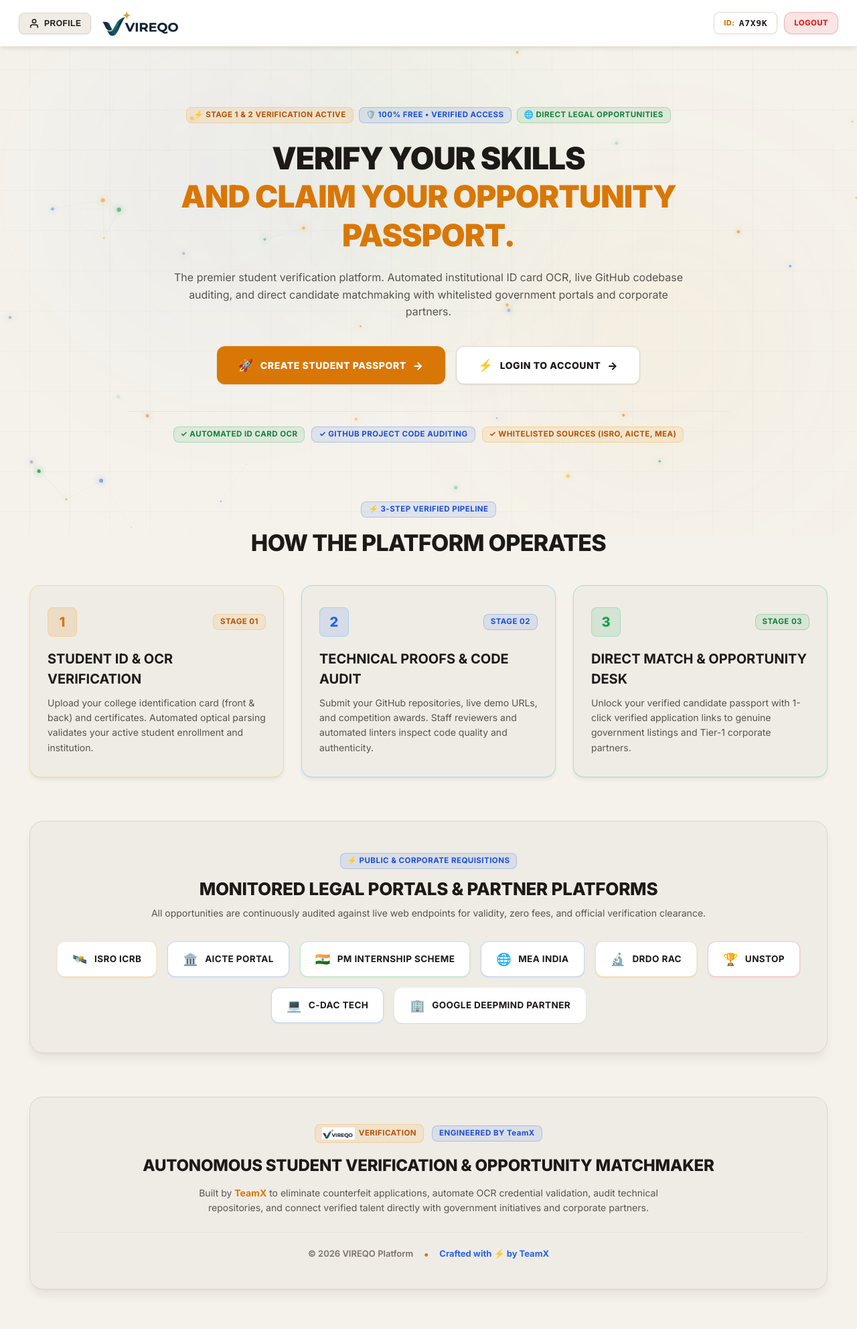
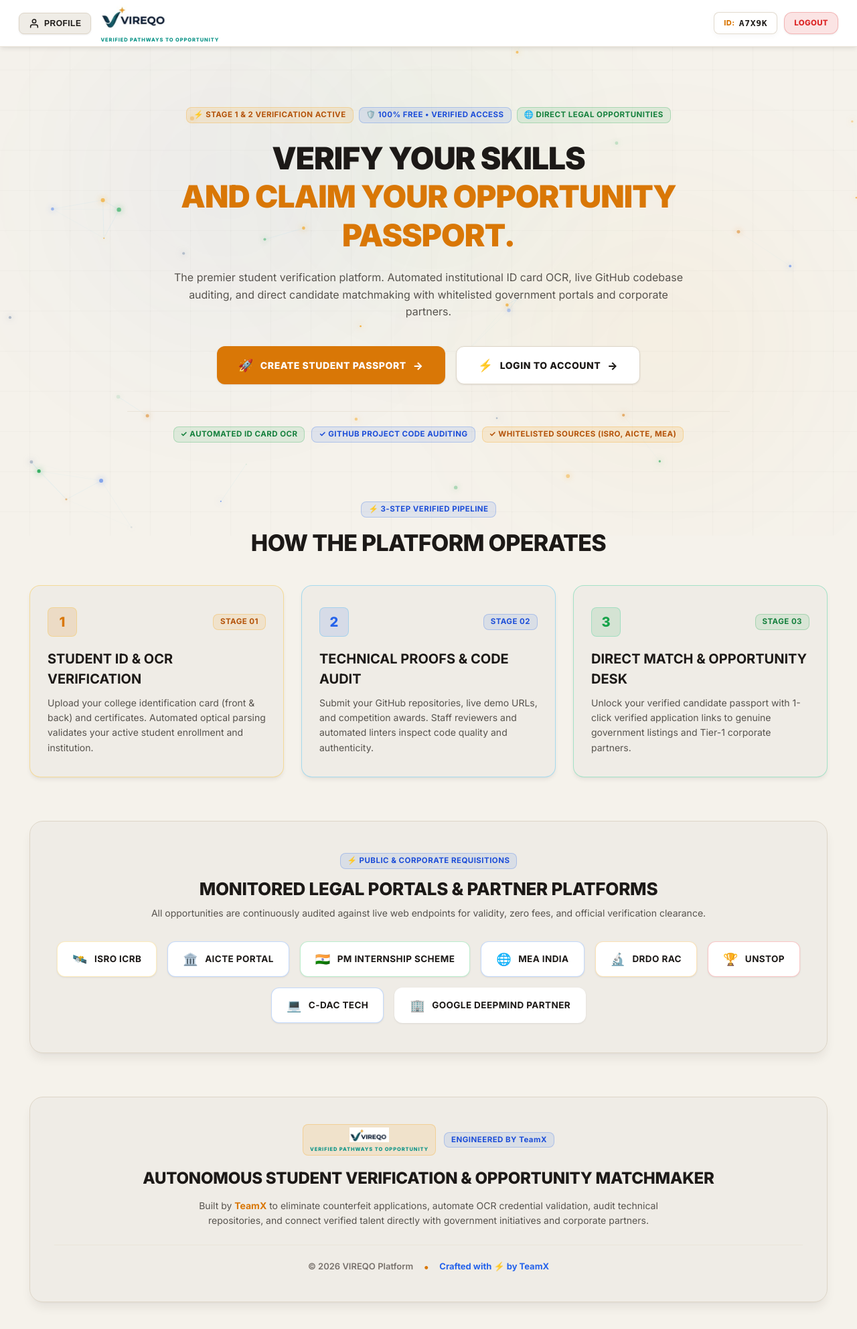
Before and after one commit to Rudra-Prasad-Rout/Skill-Matcher, a Flask app: page / in a window 1280 px wide. Shown: the top 1985 px of the page at 67% size. Before the commit the page ends 1927 px from the top, so only its background shows below. Run offline with Flask 3, Linux system fonts and the light colour scheme; a user stored in the database is signed in; data comes from the database, SQL or seed files in the repository.

Commit message:
feat(branding): add 'VERIFIED PATHWAYS TO OPPORTUNITY' slogan under VIREQO logo across all headers and portals

```diff
--- a/templates/admin_candidate.html
+++ b/templates/admin_candidate.html
@@ -373,8 +373,9 @@
   <!-- VIREQO Admin Navbar -->
   <header class="s30-navbar">
     <div class="s30-nav-container">
-      <a href="{{ url_for('admin_dashboard') }}" class="s30-brand" style="display: flex; align-items: center; text-decoration: none;">
-        <img src="{{ url_for('static', filename='images/vireqo_logo.png') }}" alt="VIREQO" style="height: 38px; width: auto; object-fit: contain;">
+      <a href="{{ url_for('admin_dashboard') }}" class="s30-brand" style="display: inline-flex; flex-direction: column; align-items: flex-start; text-decoration: none; line-height: 1;">
+        <img src="{{ url_for('static', filename='images/vireqo_logo.png') }}" alt="VIREQO" style="height: 32px; width: auto; object-fit: contain;">
+        <span style="font-size: 6.5px; font-weight: 800; color: #0d9488; letter-spacing: 0.12em; text-transform: uppercase; margin-top: 2px; font-family: 'Inter', sans-serif; white-space: nowrap;">VERIFIED PATHWAYS TO OPPORTUNITY</span>
       </a>
 
       <div class="dossier-nav-actions">
--- a/templates/admin_login.html
+++ b/templates/admin_login.html
@@ -37,7 +37,10 @@
 
       <!-- Top Shield Icon & Badge -->
       <div style="text-align: center; margin-bottom: 24px;">
-        <img src="{{ url_for('static', filename='images/vireqo_logo.png') }}" alt="VIREQO" style="height: 52px; width: auto; object-fit: contain; margin-bottom: 14px; display: inline-block;" onerror="this.onerror=null; this.src='/static/images/logo.png';">
+        <div style="display: inline-flex; flex-direction: column; align-items: center; margin-bottom: 14px;">
+          <img src="{{ url_for('static', filename='images/vireqo_logo.png') }}" alt="VIREQO" style="height: 48px; width: auto; object-fit: contain; display: block;" onerror="this.onerror=null; this.src='/static/images/logo.png';">
+          <span style="font-size: 8.5px; font-weight: 800; color: #0d9488; letter-spacing: 0.14em; text-transform: uppercase; margin-top: 4px; font-family: 'Inter', sans-serif; white-space: nowrap;">VERIFIED PATHWAYS TO OPPORTUNITY</span>
+        </div>
         <div style="margin-bottom: 10px;">
           <span class="neo-badge neo-badge-cyan">🛡️ VIREQO INTERNAL ADMINISTRATION</span>
         </div>
--- a/templates/base.html
+++ b/templates/base.html
@@ -547,8 +547,9 @@
         </button>
         {% endif %}
 
-        <a href="{{ url_for('landing_page') }}" class="s30-brand" style="display: inline-flex; align-items: center; text-decoration: none;">
-          <img src="{{ url_for('static', filename='images/vireqo_logo.png') }}" alt="VIREQO" style="height: 46px; max-height: 50px; width: auto; object-fit: contain; display: block;" onerror="this.onerror=null; this.src='/static/images/logo.png';">
+        <a href="{{ url_for('landing_page') }}" class="s30-brand" style="display: inline-flex; flex-direction: column; align-items: flex-start; text-decoration: none; line-height: 1;">
+          <img src="{{ url_for('static', filename='images/vireqo_logo.png') }}" alt="VIREQO" style="height: 38px; width: auto; object-fit: contain; display: block;" onerror="this.onerror=null; this.src='/static/images/logo.png';">
+          <span style="font-size: 7.5px; font-weight: 800; color: #0d9488; letter-spacing: 0.12em; text-transform: uppercase; margin-top: 2px; font-family: 'Inter', sans-serif; white-space: nowrap;">VERIFIED PATHWAYS TO OPPORTUNITY</span>
         </a>
       </div>
 
@@ -577,9 +578,9 @@
   <aside id="s30-nav-drawer" class="s30-nav-drawer" aria-hidden="true" role="dialog" aria-label="Profile and Navigation Menu">
     <!-- Drawer Header -->
     <div class="s30-drawer-header">
-      <div class="s30-drawer-brand" style="display: inline-flex; align-items: center; gap: 8px;">
-        <img src="{{ url_for('static', filename='images/vireqo_logo.png') }}" alt="VIREQO" style="height: 32px; width: auto; object-fit: contain; display: block;" onerror="this.onerror=null; this.src='/static/images/logo.png';">
-        <span style="font-size: 11.5px; font-weight: 800; color: var(--md-sys-color-primary); letter-spacing: 0.05em; text-transform: uppercase;">PROFILE &amp; MENU</span>
+      <div class="s30-drawer-brand" style="display: inline-flex; flex-direction: column; align-items: flex-start; line-height: 1;">
+        <img src="{{ url_for('static', filename='images/vireqo_logo.png') }}" alt="VIREQO" style="height: 26px; width: auto; object-fit: contain; display: block;" onerror="this.onerror=null; this.src='/static/images/logo.png';">
+        <span style="font-size: 6.5px; font-weight: 800; color: #0d9488; letter-spacing: 0.11em; text-transform: uppercase; margin-top: 2px; font-family: 'Inter', sans-serif; white-space: nowrap;">VERIFIED PATHWAYS TO OPPORTUNITY</span>
       </div>
       <button id="s30-drawer-close" class="s30-drawer-close-btn" aria-label="Close navigation menu" title="Close Menu (Esc)">
         <svg viewBox="0 0 24 24" fill="none" stroke="currentColor" stroke-width="2" stroke-linecap="round" stroke-linejoin="round" style="width: 18px; height: 18px;">
--- a/templates/landing.html
+++ b/templates/landing.html
@@ -415,9 +415,9 @@
   <!-- ================= ABOUT & FOOTER (TeamX) ================= -->
   <div style="margin-top: 65px; background: var(--md-sys-color-surface-container); border: 1px solid var(--md-sys-color-outline); border-radius: var(--md-shape-xl); padding: 40px 36px; box-shadow: var(--md-elevation-3); text-align: center;" id="about">
     <div style="display: flex; justify-content: center; align-items: center; gap: 12px; margin-bottom: 16px; flex-wrap: wrap;">
-      <span class="neo-badge neo-badge-yellow" style="font-size: 13px; padding: 4px 12px; display: inline-flex; align-items: center; gap: 6px;">
-        <img src="{{ url_for('static', filename='images/vireqo_logo.png') }}" alt="VIREQO" style="height: 18px; width: auto; object-fit: contain;">
-        <span>VERIFICATION</span>
+      <span class="neo-badge neo-badge-yellow" style="font-size: 13px; padding: 6px 14px; display: inline-flex; flex-direction: column; align-items: center; gap: 2px;">
+        <img src="{{ url_for('static', filename='images/vireqo_logo.png') }}" alt="VIREQO" style="height: 22px; width: auto; object-fit: contain;">
+        <span style="font-size: 7.5px; font-weight: 800; color: #0d9488; letter-spacing: 0.12em; text-transform: uppercase; white-space: nowrap;">VERIFIED PATHWAYS TO OPPORTUNITY</span>
       </span>
       <span class="neo-badge neo-badge-cyan" style="font-size: 13px; padding: 6px 14px;">ENGINEERED BY TeamX</span>
     </div>
--- a/templates/login.html
+++ b/templates/login.html
@@ -4,8 +4,9 @@
 
 {% block content %}
 <div class="s30-form-header" style="text-align: center;">
-  <div style="margin-bottom: 14px; display: flex; justify-content: center;">
-    <img src="{{ url_for('static', filename='images/vireqo_logo.png') }}" alt="VIREQO" style="height: 52px; width: auto; object-fit: contain;" onerror="this.onerror=null; this.src='/static/images/logo.png';">
+  <div style="margin-bottom: 14px; display: flex; flex-direction: column; align-items: center;">
+    <img src="{{ url_for('static', filename='images/vireqo_logo.png') }}" alt="VIREQO" style="height: 48px; width: auto; object-fit: contain;" onerror="this.onerror=null; this.src='/static/images/logo.png';">
+    <span style="font-size: 8.5px; font-weight: 800; color: #0d9488; letter-spacing: 0.14em; text-transform: uppercase; margin-top: 4px; font-family: 'Inter', sans-serif; white-space: nowrap;">VERIFIED PATHWAYS TO OPPORTUNITY</span>
   </div>
   <div style="margin-bottom: 8px;">
     <span class="neo-badge neo-badge-cyan">🔐 STUDENT AUTHENTICATION</span>
```
Also changed, not shown: templates/admin.html (+10 -4 lines).
